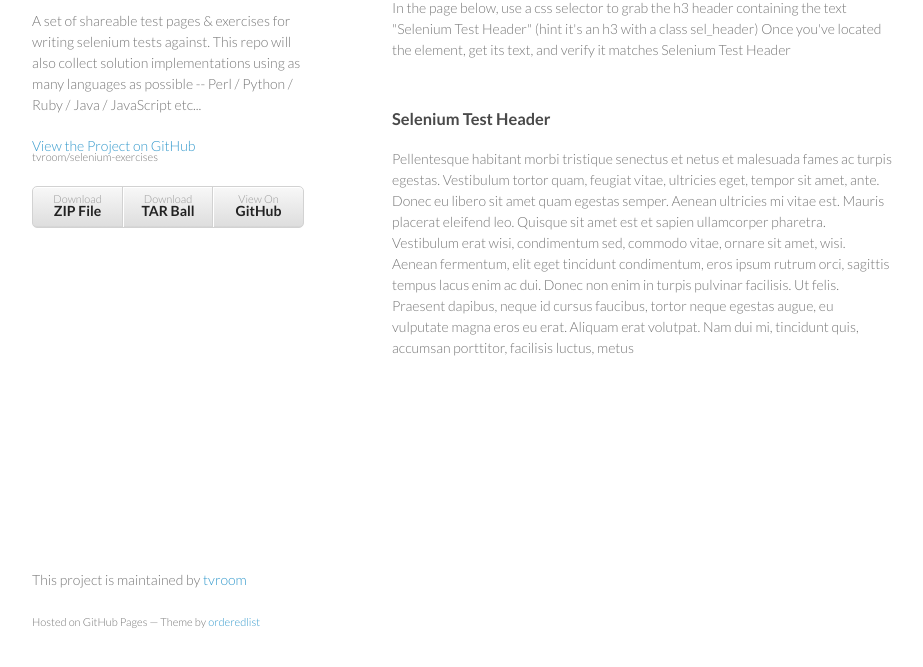
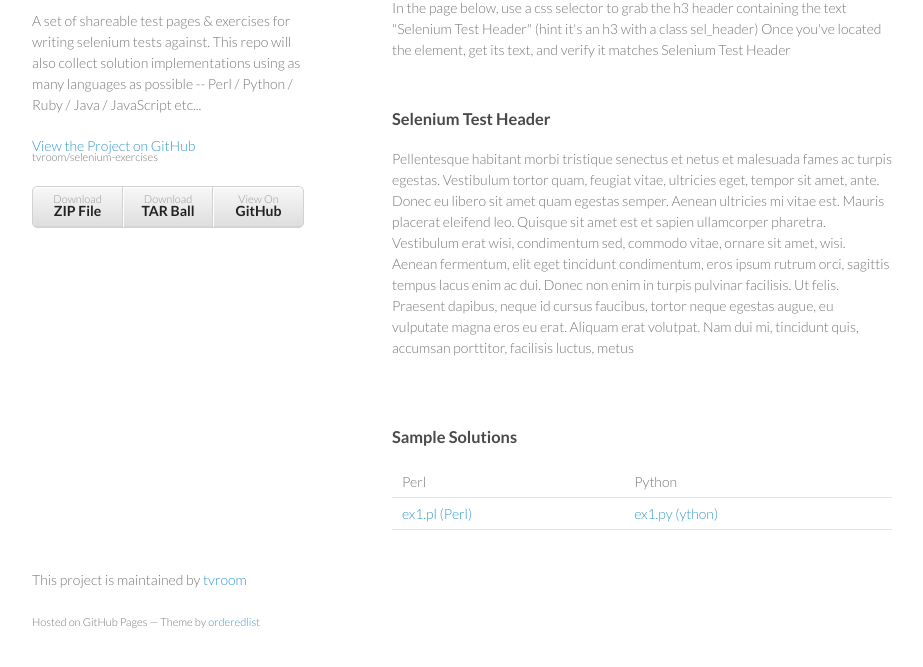
Before and after one commit to tvroom/selenium-exercises, a plain HTML site: page ex1/index.html in a window 1280 px wide. Shown: the part 99-766 px from the top of the page, without its empty margins (178-1101 px from the left). Drawn offline with Linux system fonts and the light colour scheme; files whose address does not match are found by name.

Commit message:
Link sample solutions

```diff
--- a/ex1/index.html
+++ b/ex1/index.html
@@ -37,6 +37,16 @@
 	<h3 class="sel_header">Selenium Test Header</h3>
 <p>Pellentesque habitant morbi tristique senectus et netus et malesuada fames ac turpis egestas. Vestibulum tortor quam, feugiat vitae, ultricies eget, tempor sit amet, ante. Donec eu libero sit amet quam egestas semper. Aenean ultricies mi vitae est. Mauris placerat eleifend leo. Quisque sit amet est et sapien ullamcorper pharetra. Vestibulum erat wisi, condimentum sed, commodo vitae, ornare sit amet, wisi. Aenean fermentum, elit eget tincidunt condimentum, eros ipsum rutrum orci, sagittis tempus lacus enim ac dui. Donec non enim in turpis pulvinar facilisis. Ut felis. Praesent dapibus, neque id cursus faucibus, tortor neque egestas augue, eu vulputate magna eros eu erat. Aliquam erat volutpat. Nam dui mi, tincidunt quis, accumsan porttitor, facilisis luctus, metus</p>
       </section>
+      <section>
+	<h3>Sample Solutions</h3>
+	<table>
+		<tr><td>Perl</td><td>Python</td></tr>
+		<tr>
+			<td><a href="./ex1.pl">ex1.pl (Perl)<a></td>
+			<td><a href="./ex1.py">ex1.py (ython)<a></td>
+		</tr>
+	</table>
+      </section>
       <footer>
         <p>This project is maintained by <a href="https://github.com/tvroom">tvroom</a></p>
         <p><small>Hosted on GitHub Pages &mdash; Theme by <a href="https://github.com/orderedlist">orderedlist</a></small></p>
```
